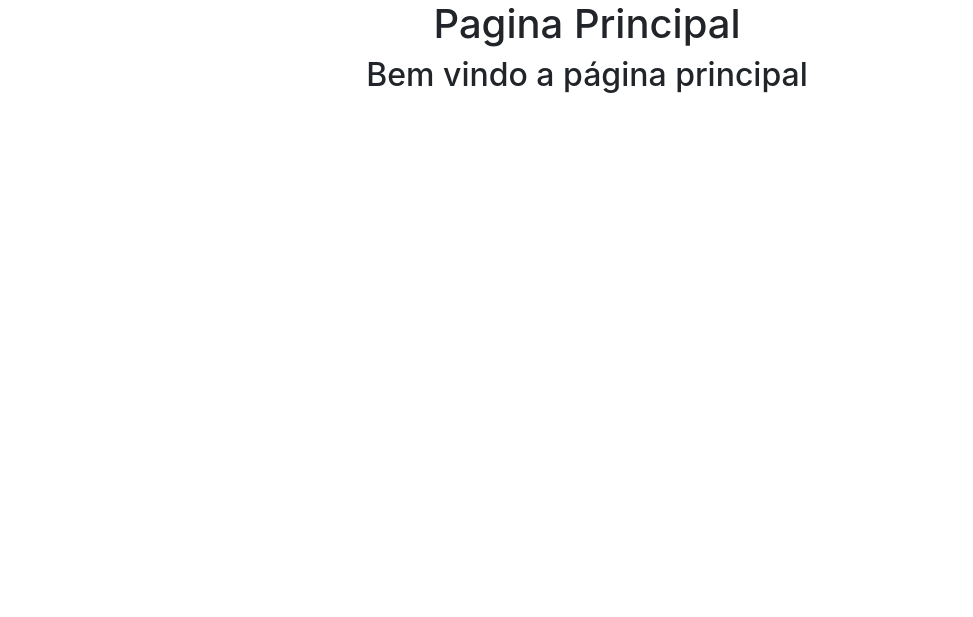
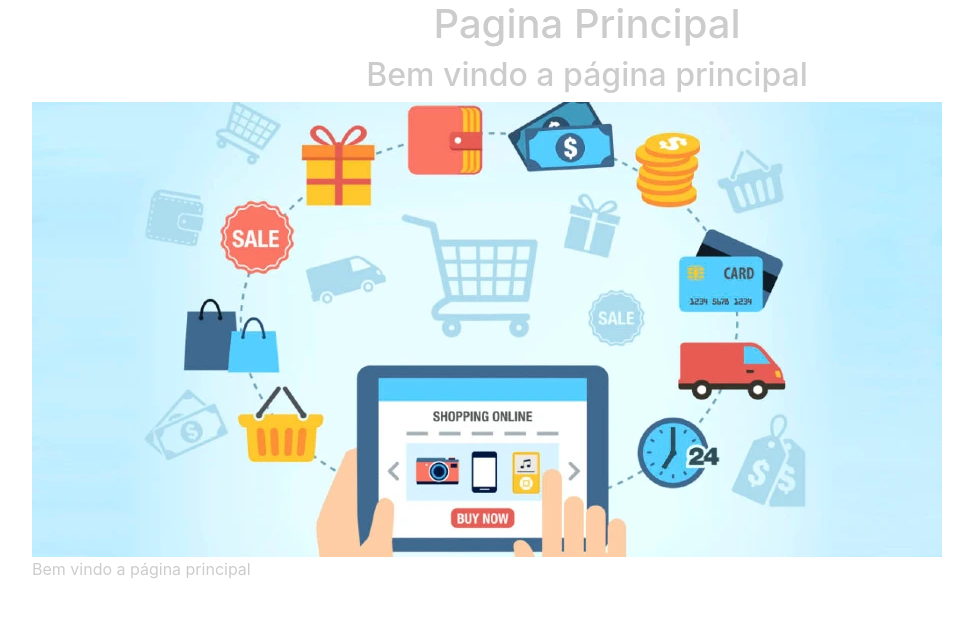
Before and after one commit to jeversonluis/django_ecommerce, a Django app: page / in a window 1280 px wide. Shown: the top 617 px of the page, without its empty margins (53-1026 px from the left). Run offline with Django 3.2, Linux system fonts and the light colour scheme; some libraries are stand-ins or nearby versions.

Commit message:
static_local/css/main.css - static_local/img/eCommerce.jpg - templates/home_page.html

```diff
--- a/e_commerce/settings.py
+++ b/e_commerce/settings.py
@@ -122,3 +122,8 @@ STATIC_URL = '/static/'
 STATICFILES_DIRS = [
     os.path.join(BASE_DIR, "static_local")
 ]
+
+STATIC_ROOT = os.path.join(os.path.dirname(BASE_DIR), "static_cdn", "static_root")
+
+MEDIA_URL = '/media/'
+MEDIA_ROOT = os.path.join(os.path.dirname(BASE_DIR), "static_cdn", "media_root")
--- a/e_commerce/urls.py
+++ b/e_commerce/urls.py
@@ -13,6 +13,9 @@ Including another URLconf
     1. Import the include() function: from django.urls import include, path
     2. Add a URL to urlpatterns:  path('blog/', include('blog.urls'))
 """
+from django.conf import settings
+from django.conf.urls.static import static
+
 from django.contrib import admin
 from django.urls import path
 from .views import home_page, about_page, contact_page, login_page, register_page
@@ -25,3 +28,7 @@ urlpatterns = [
     path('login/', login_page),
     path('register/', register_page),
 ]
+
+if settings.DEBUG:
+    urlpatterns = urlpatterns + static(settings.STATIC_URL, document_root=settings.STATIC_ROOT)
+    urlpatterns = urlpatterns + static(settings.MEDIA_URL, document_root=settings.MEDIA_ROOT)
--- /dev/null
+++ b/static_local/css/main.css
@@ -0,0 +1,3 @@
+body {
+    color: #ccc;
+}
--- a/templates/home_page.html
+++ b/templates/home_page.html
@@ -1,3 +1,4 @@
+{% load static %}
 <!doctype html>
 <html lang="en">
   <head>
@@ -7,7 +8,7 @@
 
     <!-- Bootstrap CSS -->
     <link rel="stylesheet" href="https://stackpath.bootstrapcdn.com/bootstrap/4.5.0/css/bootstrap.min.css" integrity="sha384-9aIt2nRpC12Uk9gS9baDl411NQApFmC26EwAOH8WgZl5MYYxFfc+NcPb1dKGj7Sk" crossorigin="anonymous">
-
+    <link rel="stylesheet" href='{% static "css/main.css" %}'>
     <title>Home Page</title>
   </head>
   <body>
@@ -16,6 +17,12 @@
         <h2>{{ content }}</h2>
     </div>
     <div class='container'>
+        <div class="row">
+            <div class="col">
+                <img src="{% static 'img/eCommerce.jpg' %}" class="img-fluid" />
+                <p>{{ content }}</p>
+            </div>
+        </div>
         {% if request.user.is_authenticated %}
             <div class='row'>
                 <div class='col'>
```
Also changed, not shown: static_local/img/eCommerce.jpg (added).
